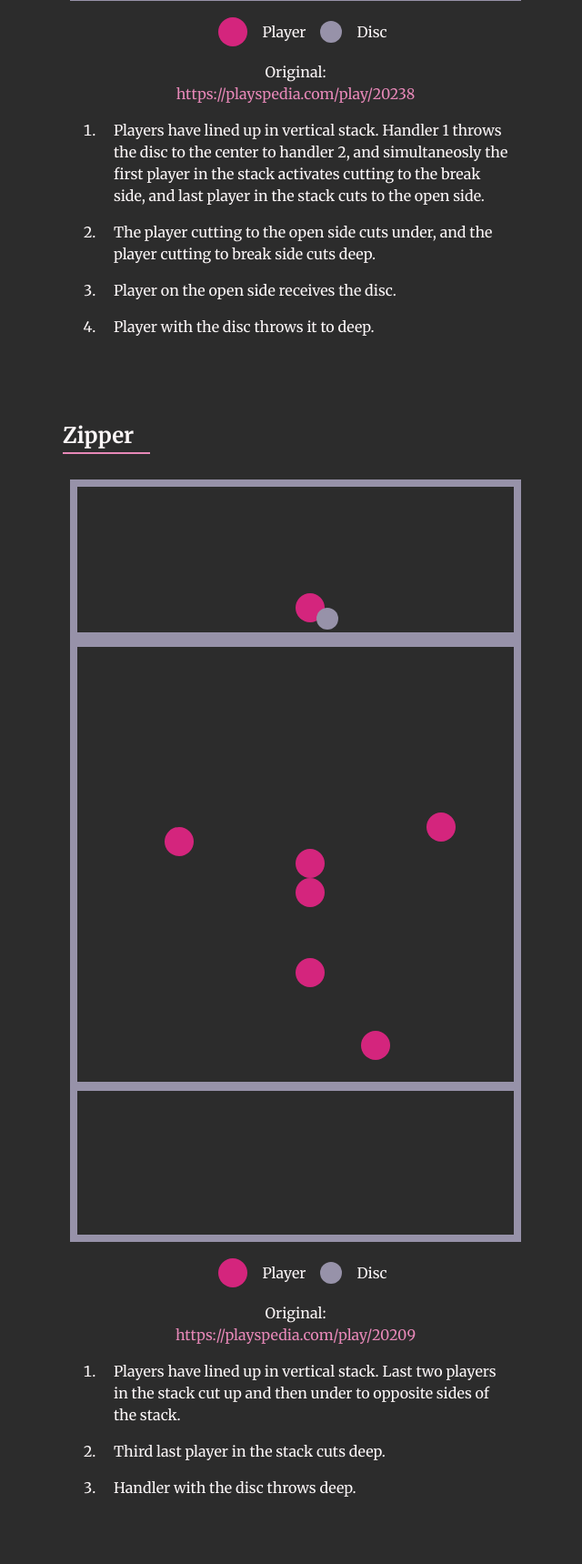
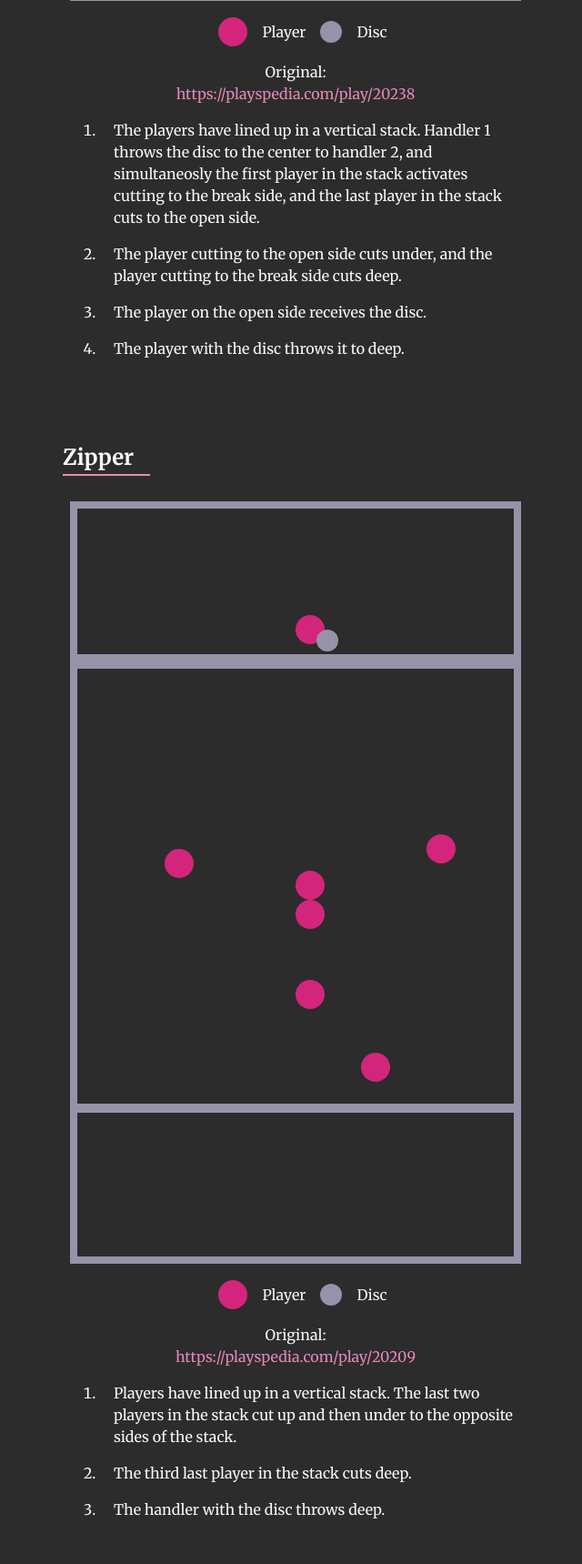
Before and after one commit to eevajonnapanula/ultimate-css-animations, a plain HTML site: page index.html in a window 1280 px wide. Shown: the part 1701-3420 px from the top of the page at 91% size, without its empty margins (315-955 px from the left). Drawn offline with Linux system fonts and the light colour scheme.

Commit message:
Text edits

```diff
--- a/index.html
+++ b/index.html
@@ -70,17 +70,17 @@
           <div>
             <ol>
               <li>
-                Players have lined up in vertical stack. Handler 1 throws the
-                disc to the center to handler 2, and simultaneosly the first
-                player in the stack activates cutting to the break side, and
+                The players have lined up in a vertical stack. Handler 1 throws
+                the disc to the center to handler 2, and simultaneosly the first
+                player in the stack activates cutting to the break side, and the
                 last player in the stack cuts to the open side.
               </li>
               <li>
                 The player cutting to the open side cuts under, and the player
-                cutting to break side cuts deep.
+                cutting to the break side cuts deep.
               </li>
-              <li>Player on the open side receives the disc.</li>
-              <li>Player with the disc throws it to deep.</li>
+              <li>The player on the open side receives the disc.</li>
+              <li>The player with the disc throws it to deep.</li>
             </ol>
           </div>
         </div>
@@ -120,13 +120,14 @@
           <div>
             <ol>
               <li>
-                Players have lined up in vertical stack. Last two players in the
-                stack cut up and then under to opposite sides of the stack.
+                Players have lined up in a vertical stack. The last two players
+                in the stack cut up and then under to the opposite sides of the
+                stack.
               </li>
               <li>
-                Third last player in the stack cuts deep.
+                The third last player in the stack cuts deep.
               </li>
-              <li>Handler with the disc throws deep.</li>
+              <li>The handler with the disc throws deep.</li>
             </ol>
           </div>
         </div>
@@ -166,17 +167,17 @@
           <div>
             <ol>
               <li>
-                Players have lined up in vertical stack in the end zone with
+                Players have lined up in a vertical stack in the end zone with
                 three handlers.
               </li>
               <li>
-                Center handler cuts up to the side where the disc is.
+                The center handler cuts up to the side where the disc is.
               </li>
               <li>
-                First player from the vertical stack cuts for the dump and if
-                there is no pass, cuts up to the endzone.
+                The first player from the vertical stack cuts for the dump and
+                if there is no pass, cuts up to the end zone.
               </li>
-              <li>Handler throws the disc to player.</li>
+              <li>The handler throws the disc to the player.</li>
             </ol>
           </div>
         </div>
```
